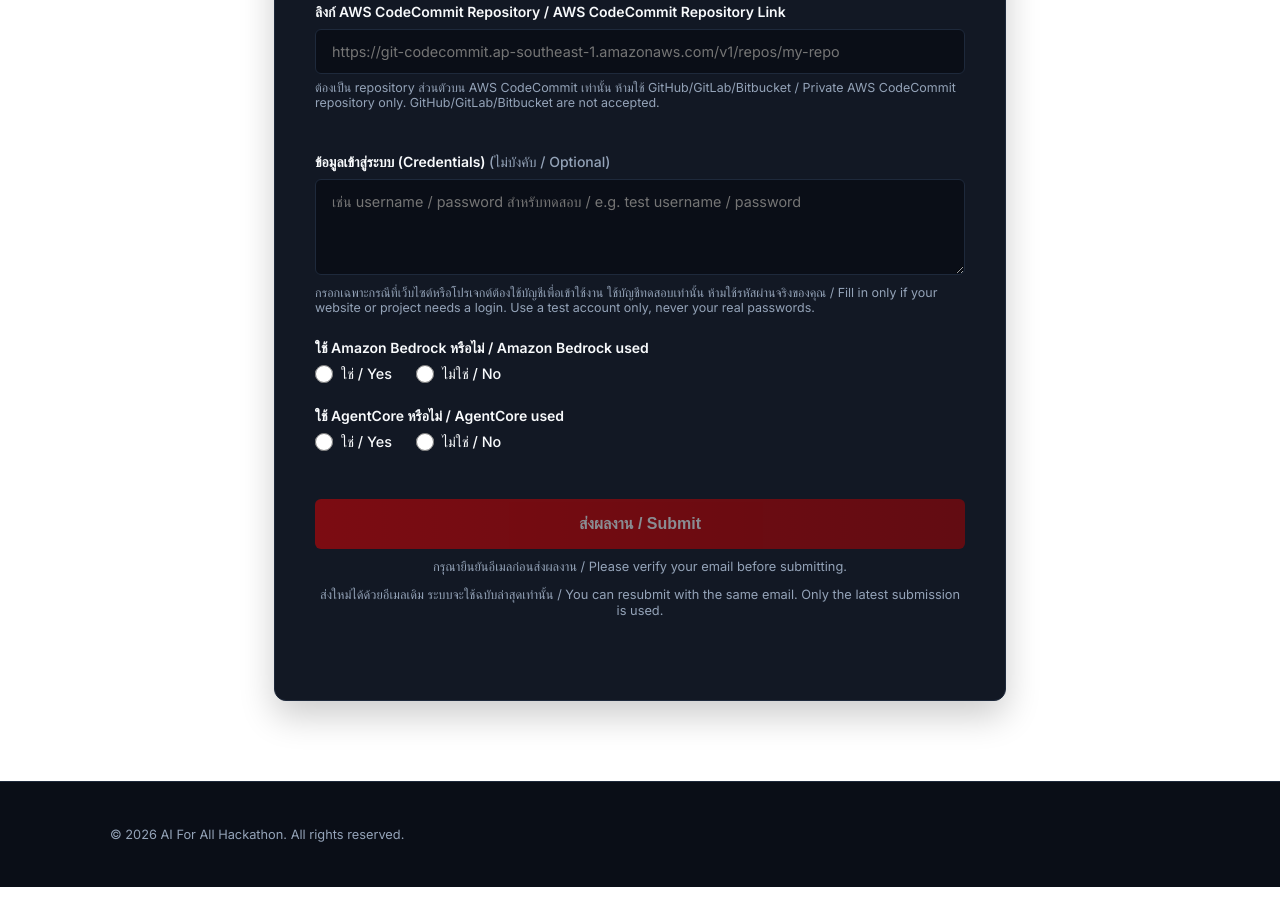
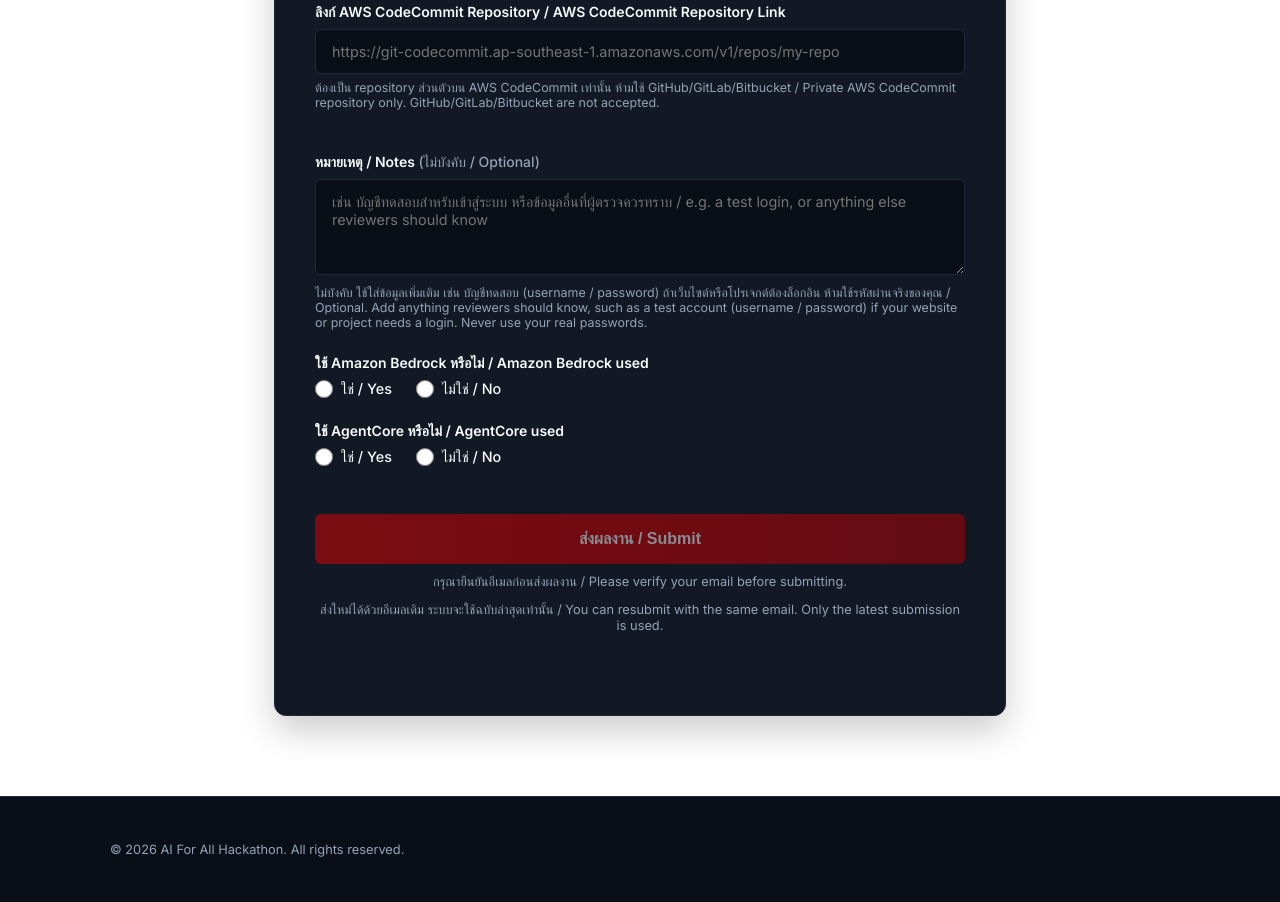
Before and after one commit to bagirshahab/aiforallhackathon, a plain HTML site: page submissionTop20/index.html in a window 1280 px wide. Shown: the part 1531-2433 px from the top of the page. Drawn offline with Linux system fonts and the light colour scheme.

Commit message:
Top 20: rename credentials field to notes

```diff
--- a/submissionTop20/index.html
+++ b/submissionTop20/index.html
@@ -117,9 +117,9 @@
 
 
                     <div class="form-group">
-                        <label for="credentials">ข้อมูลเข้าสู่ระบบ (Credentials) <span class="optional-tag">(ไม่บังคับ / Optional)</span></label>
-                        <textarea id="credentials" name="credentials" rows="4" maxlength="2000" autocomplete="off" placeholder="เช่น username / password สำหรับทดสอบ / e.g. test username / password"></textarea>
-                        <span class="field-hint">กรอกเฉพาะกรณีที่เว็บไซต์หรือโปรเจกต์ต้องใช้บัญชีเพื่อเข้าใช้งาน ใช้บัญชีทดสอบเท่านั้น ห้ามใช้รหัสผ่านจริงของคุณ / Fill in only if your website or project needs a login. Use a test account only, never your real passwords.</span>
+                        <label for="notes">หมายเหตุ / Notes <span class="optional-tag">(ไม่บังคับ / Optional)</span></label>
+                        <textarea id="notes" name="notes" rows="4" maxlength="2000" autocomplete="off" placeholder="เช่น บัญชีทดสอบสำหรับเข้าสู่ระบบ หรือข้อมูลอื่นที่ผู้ตรวจควรทราบ / e.g. a test login, or anything else reviewers should know"></textarea>
+                        <span class="field-hint">ไม่บังคับ ใช้ใส่ข้อมูลเพิ่มเติม เช่น บัญชีทดสอบ (username / password) ถ้าเว็บไซต์หรือโปรเจกต์ต้องล็อกอิน ห้ามใช้รหัสผ่านจริงของคุณ / Optional. Add anything reviewers should know, such as a test account (username / password) if your website or project needs a login. Never use your real passwords.</span>
                     </div>
                     <div class="form-group choice-group" id="bedrock-group">
                         <label>ใช้ Amazon Bedrock หรือไม่ / Amazon Bedrock used</label>
--- a/submissionTop20/submit-top20.js
+++ b/submissionTop20/submit-top20.js
@@ -315,7 +315,7 @@ document.addEventListener("DOMContentLoaded", () => {
             members,
             website_url: websiteInput.value.trim(),
             repo_url: repoInput.value.trim(),
-            credentials: document.getElementById("credentials").value.trim(), // opsional
+            notes: document.getElementById("notes").value.trim(), // opsional
             bedrock_used: choiceOf("bedrock_used"),
             agentcore_used: choiceOf("agentcore_used"),
         };
```
